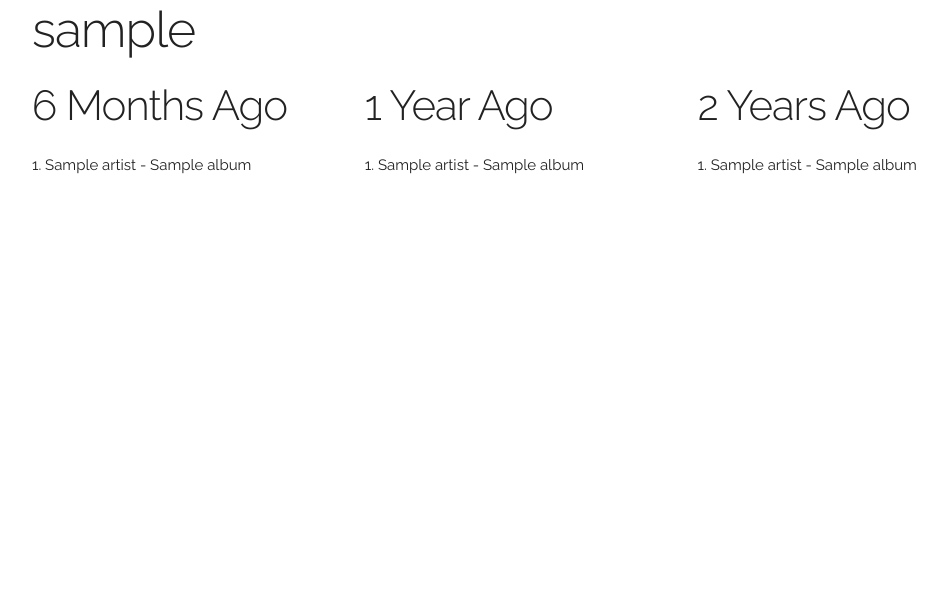
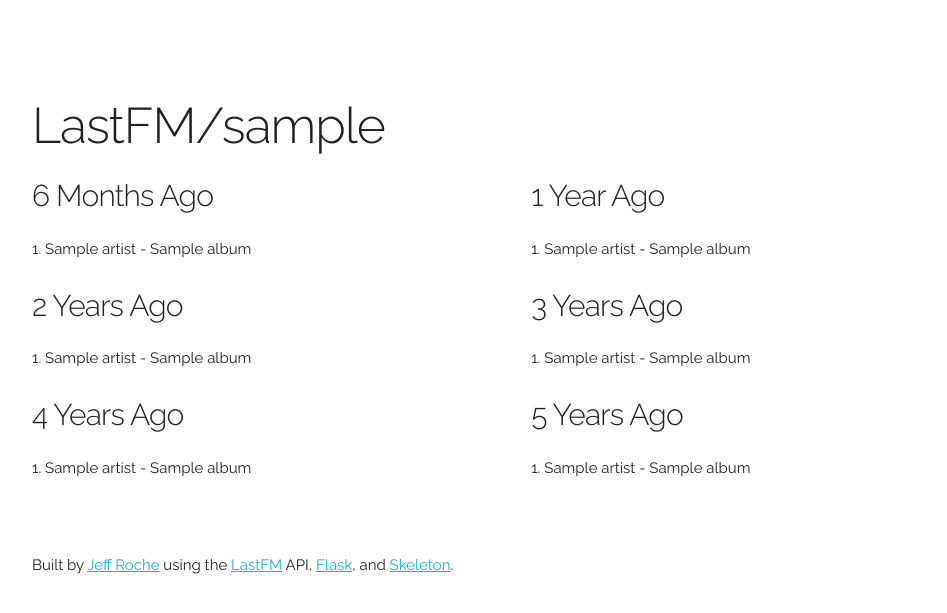
Before and after one commit to jeffroche/jamhop, a Flask app: template templates/user.html in a window 1280 px wide. Shown: the top 613 px of the page, without its empty margins (128-1075 px from the left). Run offline with Flask 2, Linux system fonts and the light colour scheme; the template is opened without the code that fills it: most values are stand-ins (such as "Sample title", 1, 10 or a date in 2020).

Commit message:
Adding 3,4,5 years

```diff
--- a/app.py
+++ b/app.py
@@ -37,10 +37,19 @@
     one_year = lastfm.top_albums(username, one_year_ago, charts=charts)
     two_year_ago = dt.date.today() - dt.timedelta(days=2*365)
     two_year = lastfm.top_albums(username, two_year_ago, charts=charts)
+    three_year_ago = dt.date.today() - dt.timedelta(days=3*365)
+    three_year = lastfm.top_albums(username, three_year_ago, charts=charts)
+    four_year_ago = dt.date.today() - dt.timedelta(days=4*365)
+    four_year = lastfm.top_albums(username, four_year_ago, charts=charts)
+    five_year_ago = dt.date.today() - dt.timedelta(days=5*365)
+    five_year = lastfm.top_albums(username, five_year_ago, charts=charts)
     charts = {
         'six_months': six_months,
         'one_year': one_year,
         'two_year': two_year,
+        'three_year': three_year,
+        'four_year': four_year,
+        'five_year': five_year,
     }
     return charts
 
--- a/templates/home.html
+++ b/templates/home.html
@@ -11,7 +11,7 @@
               <input class="u-full-width" type="text" placeholder="J_Roche" id="usernameInput" name="username">
             </div>
           </div>
-          <input class="button-primary" type="submit" value="Submit">
+          <input class="button-primary" type="submit" value="Go">
         </form>
     </div>
 </div>
--- a/templates/user.html
+++ b/templates/user.html
@@ -1,33 +1,61 @@
 {% extends "base.html" %}
 
 {% block body %}
-<div class="row">
+<div class="row" style="margin-top: 10%">
     <div class="twelve columns">
-        <h1>{{username}}</h1>
+        <h1>LastFM/{{username}}</h1>
     </div>
 </div>
 {% if not error %}
 <div class="row">
-    <div class="four columns">
-        <h2>6 Months Ago</h2>
+    <div class="six columns">
+        <h4>6 Months Ago</h4>
         <ol>
         {% for album in charts.six_months %}
             <li>{{ album.artist }} - {{ album.album }}</li>
         {% endfor %}
         </ol>
     </div>
-    <div class="four columns">
-        <h2>1 Year Ago</h2>
+    <div class="six columns">
+        <h4>1 Year Ago</h4>
         <ol>
         {% for album in charts.one_year %}
             <li>{{ album.artist }} - {{ album.album }}</li>
         {% endfor %}
         </ol>
     </div>
-    <div class="four columns">
-        <h2>2 Years Ago</h2>
+</div>
+<div class="row">
+    <div class="six columns">
+        <h4>2 Years Ago</h4>
         <ol>
         {% for album in charts.two_year %}
+            <li>{{ album.artist }} - {{ album.album }}</li>
+        {% endfor %}
+        </ol>
+    </div>
+    <div class="six columns">
+        <h4>3 Years Ago</h4>
+        <ol>
+        {% for album in charts.three_year %}
+            <li>{{ album.artist }} - {{ album.album }}</li>
+        {% endfor %}
+        </ol>
+    </div>
+</div>
+<div class="row">
+    <div class="six columns">
+        <h4>4 Years Ago</h4>
+        <ol>
+        {% for album in charts.four_year %}
+            <li>{{ album.artist }} - {{ album.album }}</li>
+        {% endfor %}
+        </ol>
+    </div>
+    <div class="six columns">
+        <h4>5 Years Ago</h4>
+        <ol>
+        {% for album in charts.five_year %}
             <li>{{ album.artist }} - {{ album.album }}</li>
         {% endfor %}
         </ol>
@@ -40,4 +68,9 @@
     </div>
 </div>
 {% endif %}
+<div class="row" style="margin-top: 5%">
+    <div class="twelve columns">
+        <p>Built by <a href="http://www.jeffroche.me">Jeff Roche</a> using the <a href="http://www.last.fm/">LastFM</a> API, <a href="http://flask.pocoo.org/">Flask</a>, and <a href="http://www.getskeleton.com">Skeleton</a>.</p>
+    </div>
+</div>
 {% endblock %}
--- a/tests.py
+++ b/tests.py
@@ -93,7 +93,7 @@
     def test_snapshot(self, chart_list_mock, albums_mock):
         chart_list_mock.return_value = self.charts
         web_app.lastfm_snapshot('J_Roche')
-        self.assertEqual(albums_mock.call_count, 3)
+        self.assertEqual(albums_mock.call_count, 6)
 
     @mock.patch('app.lastfm_snapshot')
     def test_valid_user(self, snapshot_mock):
```
